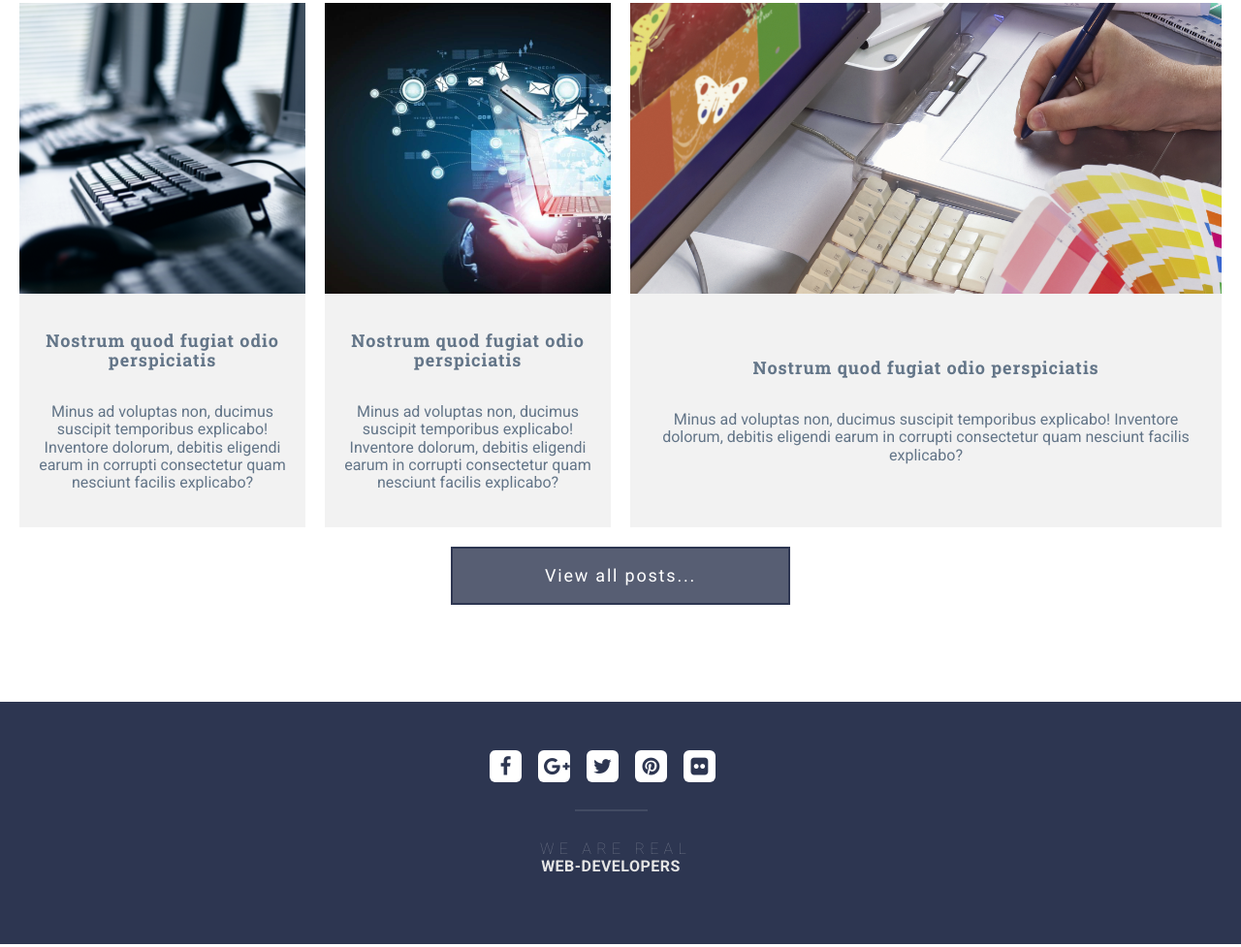
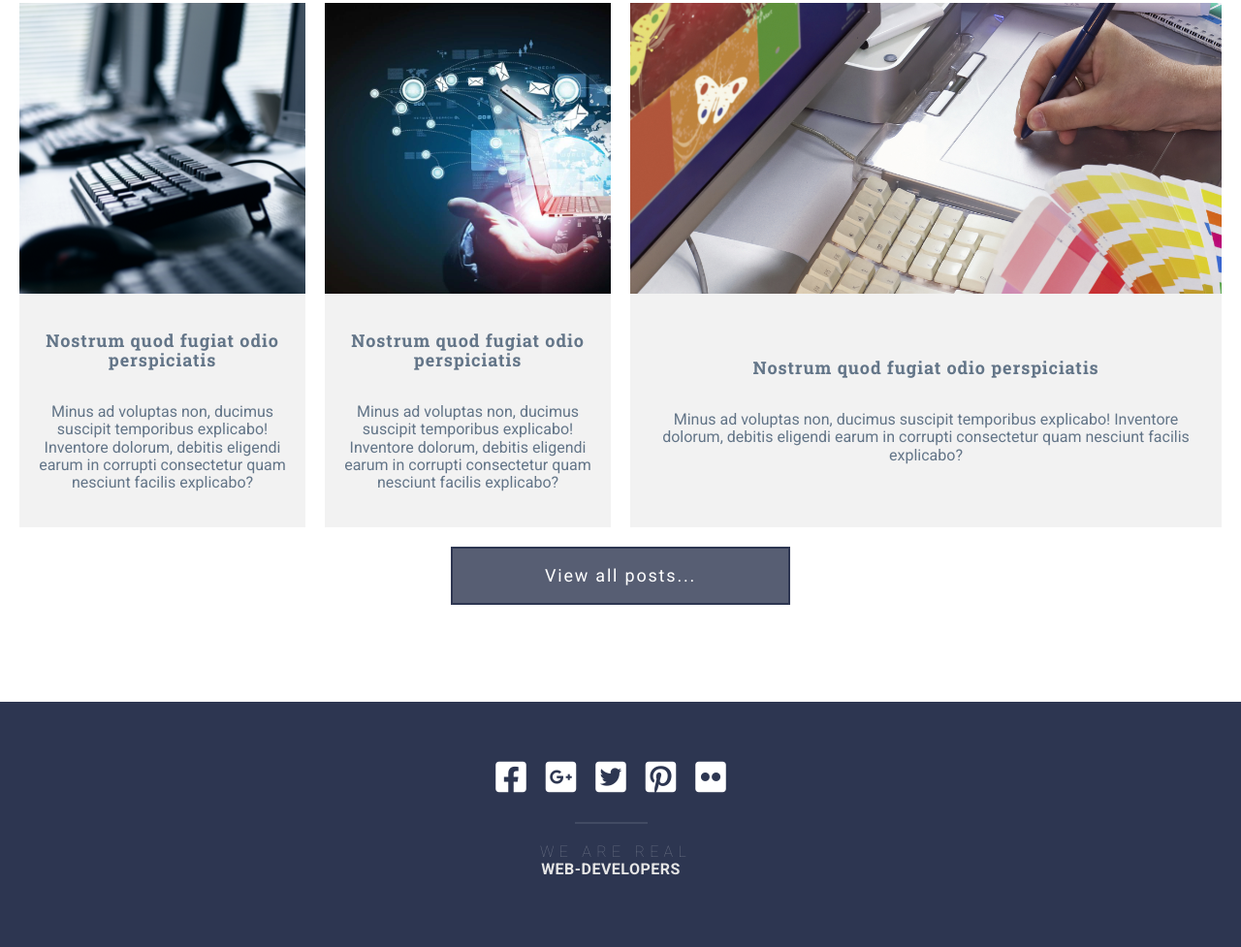
Before and after one commit to TatianaKan/2021grid-template, a website: page index.html in a window 1280 px wide. Shown: the part 3345-4322 px from the top of the page at 97% size. Drawn offline with nearby package versions, Linux system fonts and the light colour scheme.

Commit message:
иконки footer исправлены

```diff
--- a/assets/scss/_footer.scss
+++ b/assets/scss/_footer.scss
@@ -9,20 +9,14 @@
     margin-bottom: $gap * 2;
     justify-content: center;
     grid-template-columns: repeat(auto-fit, minmax(50px, max-content));
+
+    .fab {
+      font-size: 36px;
+    }
+
     a {
       display: block;
-      text-align: center;
-      font-size: 1.3rem;
-      width: 33px;
-      height: 33px;
-      //   float: left;
-      background: #fff;
-      // border: 1px solid #ccc;
-      // box-shadow: 0 2px 4px rgba(0,0,0,0.15), inset 0 0 50px rgba(0,0,0,0.1);
-      border-radius: 6px;
-      margin: 0 10px $gap 0;
-      padding: 6px;
-      color: $color-primary;
+      padding: 10px;
       &:hover {
         background-color: $color-accent;
       }
@@ -35,7 +29,7 @@
       width: 75px;
       height: 2px;
       left: calc(50% - 75px / 2);
-      bottom: -10px;
+      bottom: -20px;
     }
   }
 
--- a/index.html
+++ b/index.html
@@ -9,8 +9,8 @@
   <link rel="preconnect" href="https://fonts.gstatic.com">
   <link href="https://fonts.googleapis.com/css?family=Roboto+Slab:100,300,400,700%7CRoboto:100,300,400,500,700,900"
     rel="stylesheet">
-  <link href="//maxcdn.bootstrapcdn.com/font-awesome/4.7.0/css/font-awesome.min.css" rel="stylesheet">
-
+  <!-- <link href="//maxcdn.bootstrapcdn.com/font-awesome/4.7.0/css/font-awesome.min.css" rel="stylesheet"> -->
+<link rel="stylesheet" href="libs/@fortawesome/fontawesome-free/css/all.min.css">
   <link rel="stylesheet" href="assets/css/style.css">
 </head>
 
@@ -263,19 +263,19 @@
     <div class="footer__container">
       <div class="footer__social">
         <a href="#">
-          <i class="fa fa-facebook "></i>
+          <i class="fab fa-facebook-square"></i>
         </a>
         <a href="#">
-          <i class="fa fa-google-plus "></i>
+          <i class="fab fa-google-plus-square"></i>
         </a>
         <a href="#">
-          <i class="fa fa-twitter "></i>
+          <i class="fab fa-twitter-square "></i>
         </a>
         <a href="#">
-          <i class="fa fa-pinterest "></i>
+          <i class="fab fa-pinterest-square "></i>
         </a>
         <a href="#">
-          <i class="fa fa-flickr"></i>
+          <i class="fab fa-flickr"></i>
         </a>
       </div>
       <div class="footer__content">
```
Also changed, not shown: assets/css/style.css.
